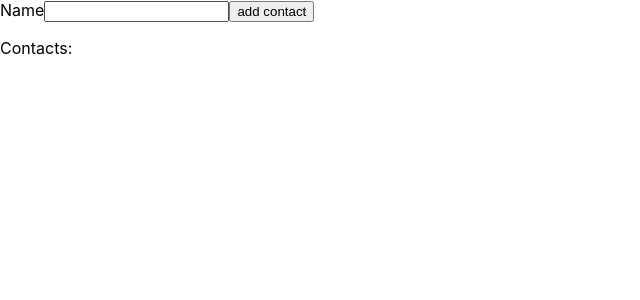
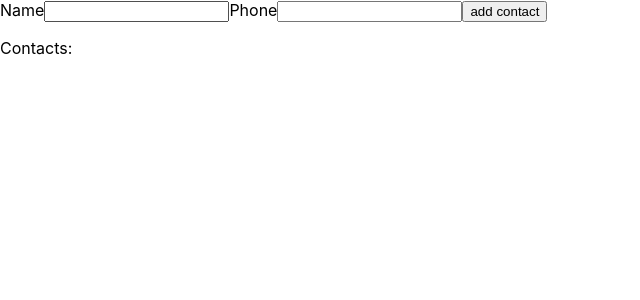
Before and after one commit to MalanSergii/reactHw_3, a React (Create React App) app: page / in a window 1280 px wide. Shown: the top 300 px of the page, without its empty margins (0-640 px from the left). Built offline with nearby package versions, Linux system fonts and the light colour scheme.

Commit message:
step 2 completed

```diff
--- a/src/components/App.js
+++ b/src/components/App.js
@@ -5,17 +5,22 @@ export class App extends Component {
   state = {
     contacts: [],
     name: '',
+    number: '',
   };
 
   onInputChange = e => {
     this.setState({
-      name: e.target.value,
+      [e.target.name]: e.target.value,
     });
   };
 
-  onButtonCLick = () => {
+  onSubmitForm = e => {
+    e.preventDefault();
     this.setState(prev => ({
-      contacts: [...prev.contacts, { name: this.state.name, id: nanoid() }],
+      contacts: [
+        ...prev.contacts,
+        { name: this.state.name, id: nanoid(), number: this.state.number },
+      ],
     }));
     this.resetInput();
   };
@@ -23,12 +28,13 @@ export class App extends Component {
   resetInput = () => {
     this.setState({
       name: '',
+      number: '',
     });
   };
 
   render() {
     return (
-      <div>
+      <form onSubmit={this.onSubmitForm}>
         <label>
           Name
           <input
@@ -42,18 +48,29 @@ export class App extends Component {
           />
         </label>
 
-        <button type="button" onClick={this.onButtonCLick}>
-          add contact
-        </button>
+        <label>
+          Phone
+          <input
+            onChange={this.onInputChange}
+            value={this.state.number}
+            type="tel"
+            name="number"
+            pattern="\+?\d{1,4}?[-.\s]?\(?\d{1,3}?\)?[-.\s]?\d{1,4}[-.\s]?\d{1,4}[-.\s]?\d{1,9}"
+            title="Phone number must be digits and can contain spaces, dashes, parentheses and can start with +"
+            required
+          />
+        </label>
+
+        <button type="submit">add contact</button>
         <p>Contacts:</p>
         <ul>
           {this.state.contacts.map(contact => (
             <li key={contact.id}>
-              <p>{contact.name}</p>
+              <span>{contact.name}</span>: <span>{contact.number}</span>
             </li>
           ))}
         </ul>
-      </div>
+      </form>
     );
   }
 }
```
